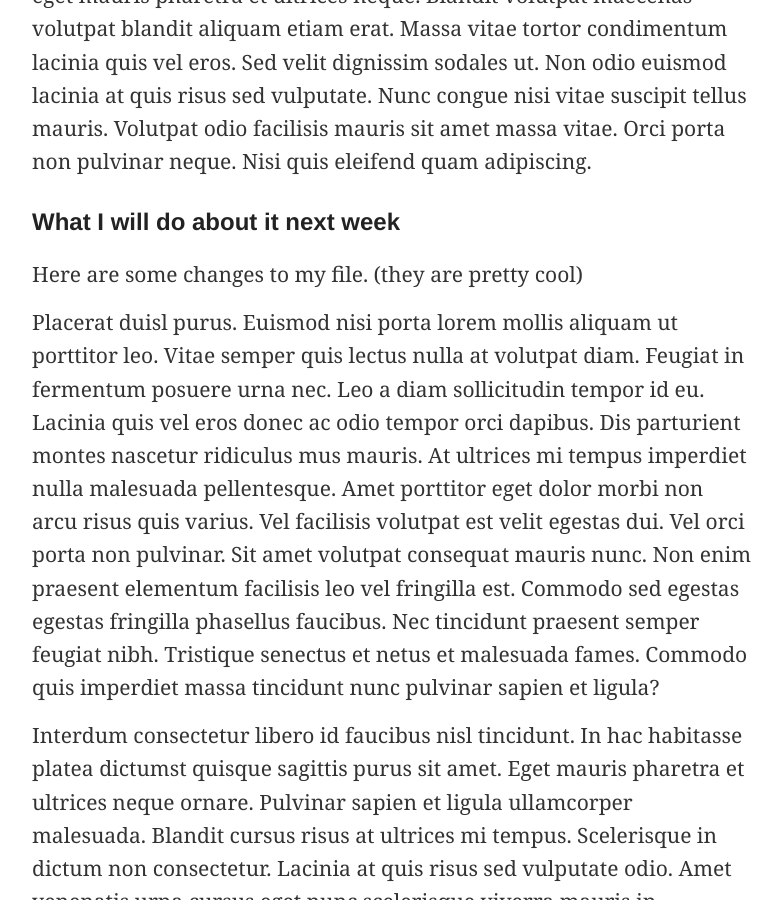
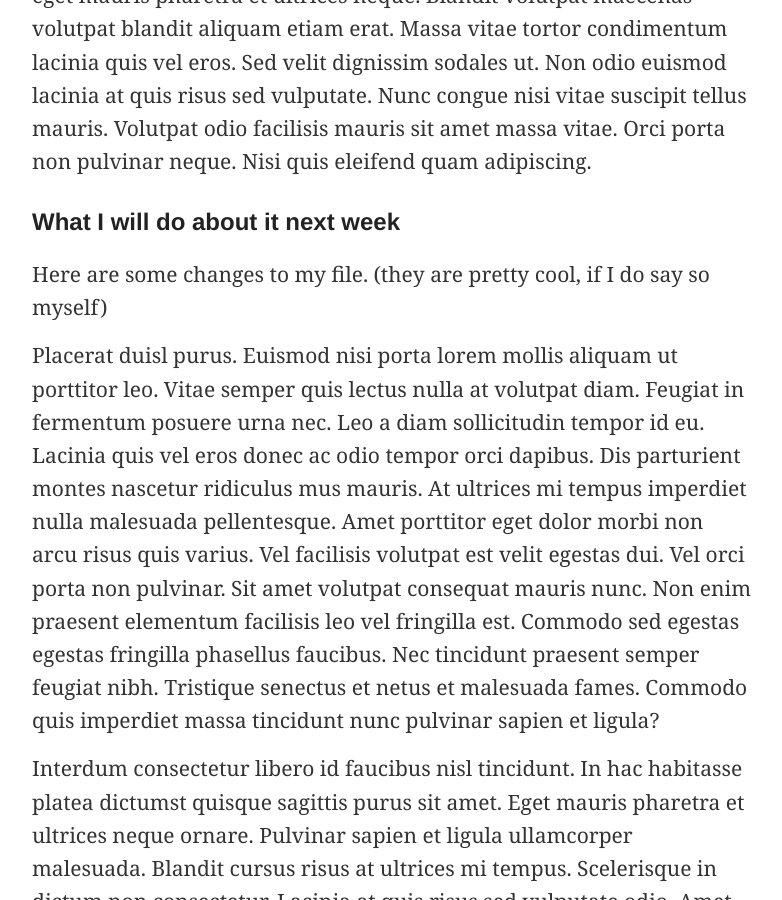
Before and after one commit to BroInTheKnow1/joinshareinspire.github.io, a Jekyll site: the page built from _posts/2018-08-27-hello-world.md, in a window 1280 px wide and 900 px high, scrolled down 1367 px. Shown: the whole window, without its empty margins (248-1030 px from the left). Built offline with Jekyll 4.4.1, drawn with Linux system fonts in a browser that asks for light colours.

Commit message:
More hello-world updates

```diff
--- a/_posts/2018-08-27-hello-world.md
+++ b/_posts/2018-08-27-hello-world.md
@@ -27,7 +27,7 @@ Senectus et netus et malesuada fames ac. Arcu vitae elementum curabitur vitae nu
 
 ## What I will do about it next week
 
-Here are some changes to my file. (they are pretty cool)
+Here are some changes to my file. (they are pretty cool, if I do say so myself)
 
 Placerat duisl purus. Euismod nisi porta lorem mollis aliquam ut porttitor leo.
 Vitae semper quis lectus nulla at volutpat diam. Feugiat in fermentum posuere urna nec.
```
